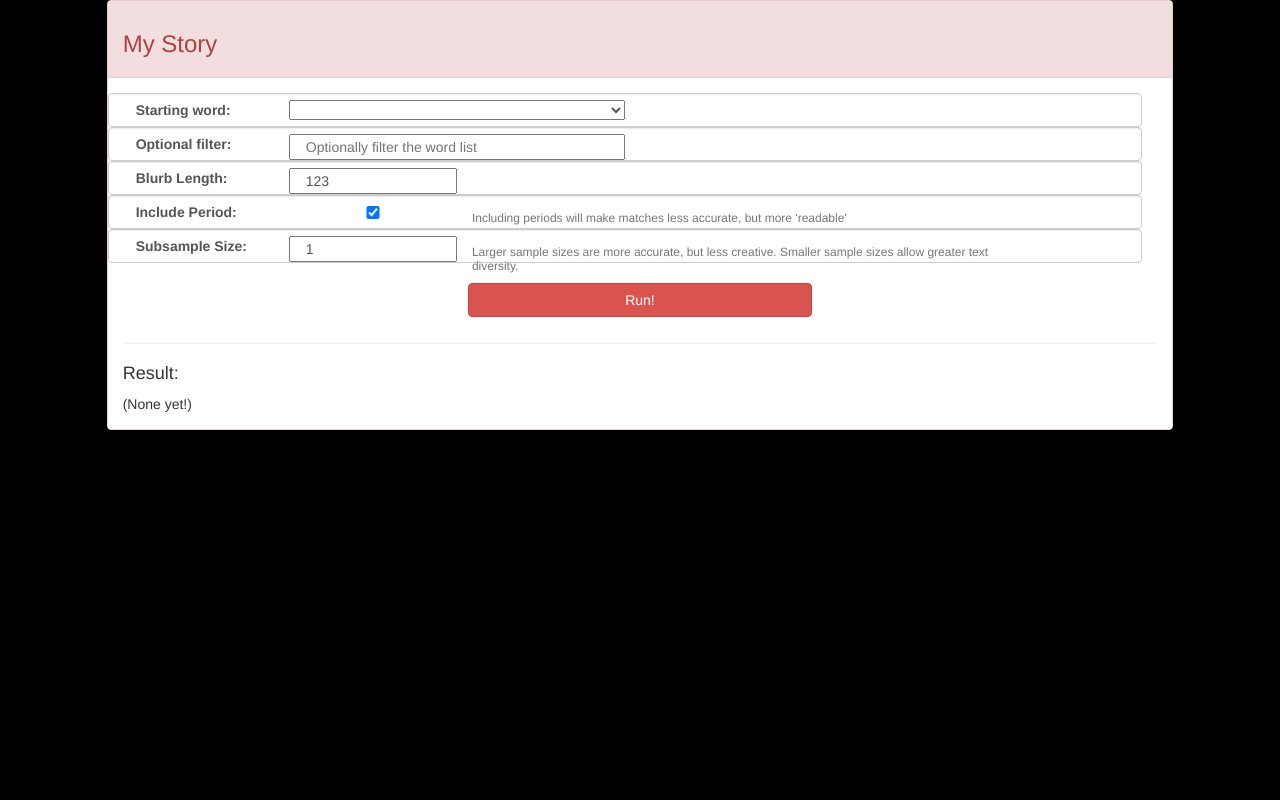
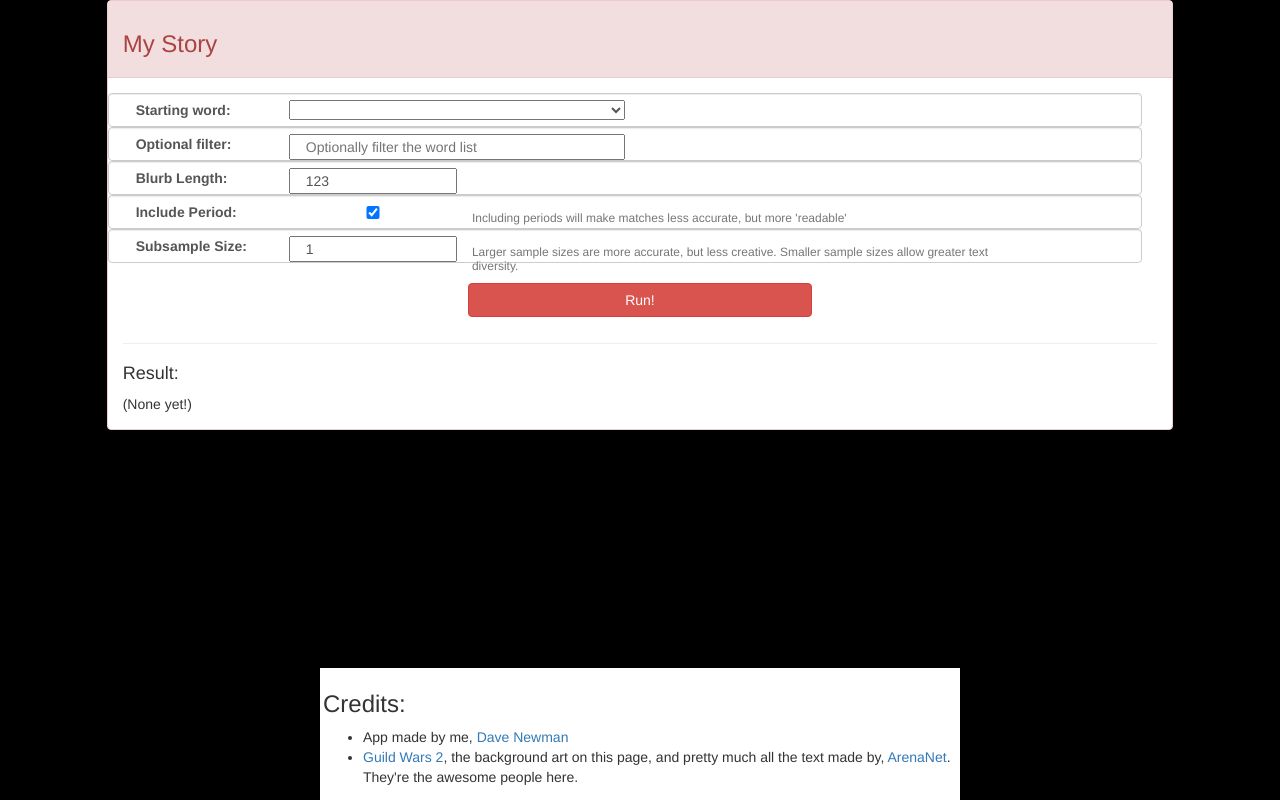
Before and after one commit to Newms34/gw2blurbs, a plain HTML site: page index.html in a window 1280 px wide. Drawn offline with nearby package versions, Linux system fonts and the light colour scheme; no server answers.

Commit message:
added credits

```diff
--- a/css/style.css
+++ b/css/style.css
@@ -16,3 +16,9 @@ body {
 .panel{
 	padding:0;
 }
+#creds{
+	position:fixed;
+	bottom:0;
+	background: #fff;
+	padding:3px;
+}
--- a/index.html
+++ b/index.html
@@ -41,6 +41,16 @@
             {{fullOut}}
         </div>
     </div>
+    <div class='col-md-6 col-md-offset-3' id='creds'><h3>Credits:</h3>
+    <ul>
+        <li>
+            App made by me, <a href='https://github.com/Newms34' target='_blank'>Dave Newman</a>
+        </li>
+        <li>
+            <a href="https://guildwars2.com">Guild Wars 2</a>, the background art on this page, and pretty much all the text made by, <a href='https://www.arena.net' target='_blank'>ArenaNet</a>. They're the awesome people here.
+        </li>
+    </ul>
+    </div>
     <script src="https://ajax.googleapis.com/ajax/libs/jquery/2.2.4/jquery.min.js"></script>
     <script src="https://maxcdn.bootstrapcdn.com/bootstrap/3.3.7/js/bootstrap.min.js" integrity="sha384-Tc5IQib027qvyjSMfHjOMaLkfuWVxZxUPnCJA7l2mCWNIpG9mGCD8wGNIcPD7Txa" crossorigin="anonymous"></script>
     <script src="https://cdnjs.cloudflare.com/ajax/libs/angular.js/1.6.1/angular.min.js"></script>
```
